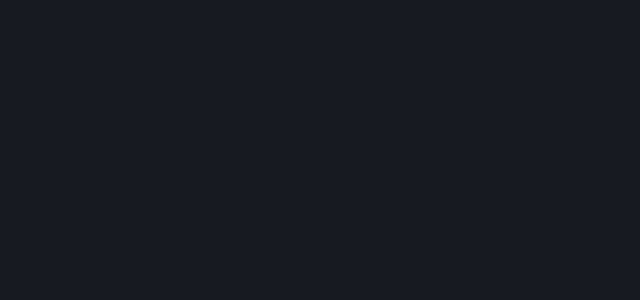
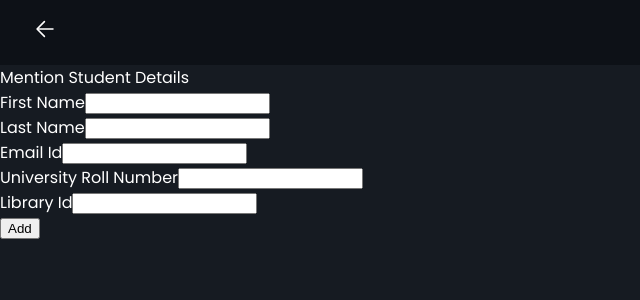
Before and after one commit to Akanksha0401/engage2k22, a React (Create React App) app: page /add-student in a window 1280 px wide. Before the commit this address had no page. Shown: the top 300 px of the page, without its empty margins (0-640 px from the left). Built offline with nearby package versions, Linux system fonts and the light colour scheme.

Commit message:
- added all components

```diff
--- a/src/App.js
+++ b/src/App.js
@@ -1,5 +1,8 @@
 import { Route, Routes } from 'react-router-dom';
+import AddStudent from './components/dashboard/AddStudent';
 import Dashboard from './components/dashboard/Dashboard';
+import MarkAttendance from './components/dashboard/MarkAttendance';
+import PastAttendance from './components/dashboard/PastAttendance';
 import Discover from './components/home/Discover';
 import Home from './components/home/Home';
 import Register from './components/home/Register';
@@ -13,6 +16,9 @@ function App() {
         <Route path='/discover' element={<Discover />} />
         <Route path='/register' element={<Register />} />
         <Route path='/dashboard' element={<Dashboard />} />
+        <Route path='/add-student' element={<AddStudent />} />
+        <Route path='/past-attendance' element={<PastAttendance />} />
+        <Route path='/mark-attendance' element={<MarkAttendance />} />
       </Routes>
     </div>
   );
--- /dev/null
+++ b/src/components/dashboard/AddStudent.js
@@ -0,0 +1,55 @@
+import React from 'react'
+import { Link } from 'react-router-dom'
+
+const AddStudent = () => {
+    return (
+        <div className='add-student-container'>
+            <div className='add-student'>
+                <div className='navbar-container'>
+                    <div className='navbar'>
+                        <Link to='/dashboard'>
+                            <svg width="26" height="26" fill="none" stroke="#ffffff" stroke-linecap="round" stroke-linejoin="round" stroke-width="1.5" viewBox="0 0 24 24" xmlns="http://www.w3.org/2000/svg">
+                                <path d="M11.438 18.75 4.688 12l6.75-6.75"></path>
+                                <path d="M5.625 12h13.688"></path>
+                            </svg>
+                        </Link>
+                    </div>
+                </div>
+                <div className='add-container'>
+                    <div className='add-form'>
+                        <div className='add-form-title'>
+                            Mention Student Details
+                        </div>
+                        <div className='add-form-content'>
+                            <div className='add-form-group'>
+                                <label>First Name</label>
+                                <input type='text' />
+                            </div>
+                            <div className='add-form-group'>
+                                <label>Last Name</label>
+                                <input type='text' />
+                                <div className='add-form-group'>
+                                    <label>Email Id</label>
+                                    <input type='text' />
+                                </div>
+                            </div>
+                            <div className='add-form-group'>
+                                <label>University Roll Number</label>
+                                <input type='text' />
+                            </div>
+                            <div className='add-form-group'>
+                                <label>Library Id</label>
+                                <input type='text' />
+                            </div>
+                            <div className='add-form-group'>
+                                <input type='submit' value='Add' />
+                            </div>
+                        </div>
+                    </div>
+                </div>
+            </div>
+        </div>
+    )
+}
+
+export default AddStudent
--- /dev/null
+++ b/src/components/dashboard/MarkAttendance.js
@@ -0,0 +1,36 @@
+import React from 'react'
+import { Link } from 'react-router-dom'
+
+const MarkAttendance = () => {
+    return (
+        <div className='mark-attendance-container'>
+            <div className='mark-attendance'>
+                <div className='navbar-container'>
+                    <div className='navbar'>
+                        <Link to='/dashboard'>
+                            <svg width="26" height="26" fill="none" stroke="#ffffff" stroke-linecap="round" stroke-linejoin="round" stroke-width="1.5" viewBox="0 0 24 24" xmlns="http://www.w3.org/2000/svg">
+                                <path d="M11.438 18.75 4.688 12l6.75-6.75"></path>
+                                <path d="M5.625 12h13.688"></path>
+                            </svg>
+                        </Link>
+                    </div>
+                </div>
+                <div className='mark-content'>
+                    <div className='cam-container'>
+
+                    </div>
+                    <div className='btn-mark-container'>
+                        <div className='btn-mark'>
+                            Start Marking
+                        </div>
+                        <div className='btn-mark'>
+                            Stop Marking
+                        </div>
+                    </div>
+                </div>
+            </div>
+        </div>
+    )
+}
+
+export default MarkAttendance
--- /dev/null
+++ b/src/components/dashboard/PastAttendance.js
@@ -0,0 +1,36 @@
+import React from 'react'
+import { Link } from 'react-router-dom'
+
+const PastAttendance = () => {
+    return (
+        <div className='past-attendance-container'>
+            <div className='past-attendance'>
+                <div className='navbar-container'>
+                    <div className='navbar'>
+                        <Link to='/dashboard'>
+                            <svg width="26" height="26" fill="none" stroke="#ffffff" stroke-linecap="round" stroke-linejoin="round" stroke-width="1.5" viewBox="0 0 24 24" xmlns="http://www.w3.org/2000/svg">
+                                <path d="M11.438 18.75 4.688 12l6.75-6.75"></path>
+                                <path d="M5.625 12h13.688"></path>
+                            </svg>
+                        </Link>
+                    </div>
+                </div>
+            </div>
+            <div className='past-container'>
+                <div className='past-form'>
+                    <div className='past-form-title'>
+                        Past Attendance
+                    </div>
+                    <div className='past-form-content'>
+                        <div className='past-form-group'>
+                            <label>Select Date</label>
+                            <input type='date' />
+                        </div>
+                    </div>
+                </div>
+            </div>
+        </div>
+    )
+}
+
+export default PastAttendance
--- a/src/components/home/Discover.js
+++ b/src/components/home/Discover.js
@@ -1,8 +1,14 @@
 import React from 'react'
+import Footer from './Footer'
+import Navbar from './Navbar'
 
 const Discover = () => {
     return (
-        <div>Discover</div>
+        <div>
+            <Navbar />
+            Discover
+            <Footer />
+        </div>
     )
 }
 
--- a/src/components/home/Login.js
+++ b/src/components/home/Login.js
@@ -26,9 +26,11 @@ const Login = () => {
                                 <input type='checkbox' />
                                 <label>Remember Me</label>
                             </div>
-                            <div className='btn-login'>
-                                <input type='submit' value='Login' />
-                            </div>
+                            <Link to='/dashboard'>
+                                <div className='btn-login'>
+                                    <input type='submit' value='Login' />
+                                </div>
+                            </Link>
                             <div className='form-text'>
                                 Don't have an account? <Link to='Register'>Register</Link>
                             </div>
--- a/src/components/home/Register.js
+++ b/src/components/home/Register.js
@@ -30,6 +30,14 @@ const Register = () => {
                             <input type='text' />
                         </div>
                         <div className='reg-form-group'>
+                            <label>Designantion</label>
+                            <input type='text' />
+                        </div>
+                        <div className='reg-form-group'>
+                            <label>Department</label>
+                            <input type='text' />
+                        </div>
+                        <div className='reg-form-group'>
                             <label>Email Id</label>
                             <input type='text' />
                         </div>
--- a/src/styles/dashboard.css
+++ b/src/styles/dashboard.css
@@ -24,6 +24,11 @@
           flex-direction: column;
   padding: 1rem;
   gap: 1rem;
+}
+
+.dash-container .dashboard .dash-left .v-nav a {
+  text-decoration: none;
+  color: #fff;
 }
 
 .dash-container .dashboard .dash-left .v-nav .v-nav-item {
@@ -114,6 +119,11 @@
   border-radius: 0.5rem;
 }
 
+.dash-container .dashboard .dash-right .dash-bottom .dash-content .btn-attend-container a {
+  text-decoration: none;
+  color: #fff;
+}
+
 .dash-container .dashboard .dash-right .dash-bottom .dash-content .btn-attend-container .btn-attend {
   border-radius: 0.5rem;
   padding: 0.5rem 1rem;
--- a/src/styles/home.css
+++ b/src/styles/home.css
@@ -176,6 +176,7 @@
   border-radius: 0.5rem;
   margin-bottom: 0.6rem;
   font-family: 'Poppins', sans-serif;
+  cursor: pointer;
 }
 
 .login-container .login .login-right .login-form .login-form-content .form-text {
--- a/src/styles/home.scss
+++ b/src/styles/home.scss
@@ -144,6 +144,7 @@
                             border-radius: 0.5rem;
                             margin-bottom: 0.6rem;
                             font-family: 'Poppins', sans-serif;
+                            cursor: pointer;
                         }
                     }
 
```
Also changed, not shown: src/components/dashboard/Dashboard.js (+9 -0 lines), src/styles/dashboard.scss (+10 -0 lines), 2 other files (tests, documents, lock files or other folders).
